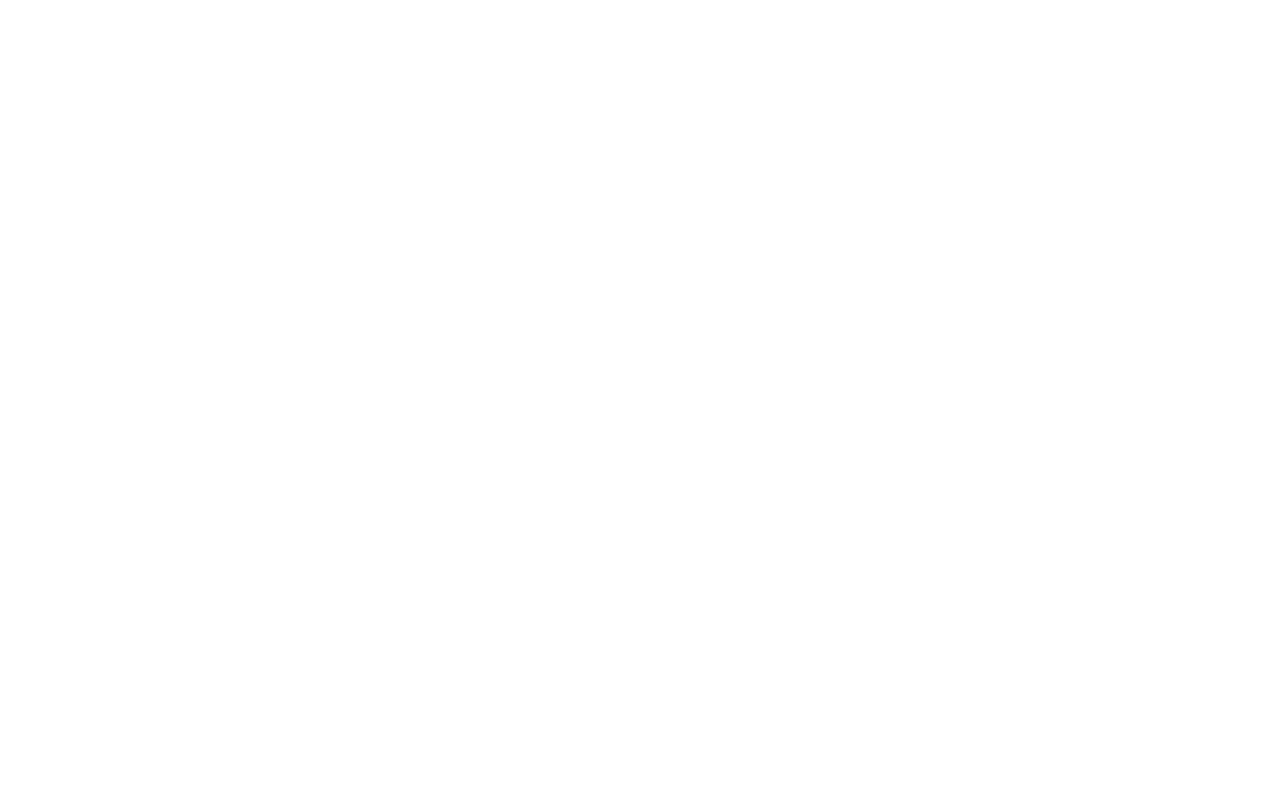
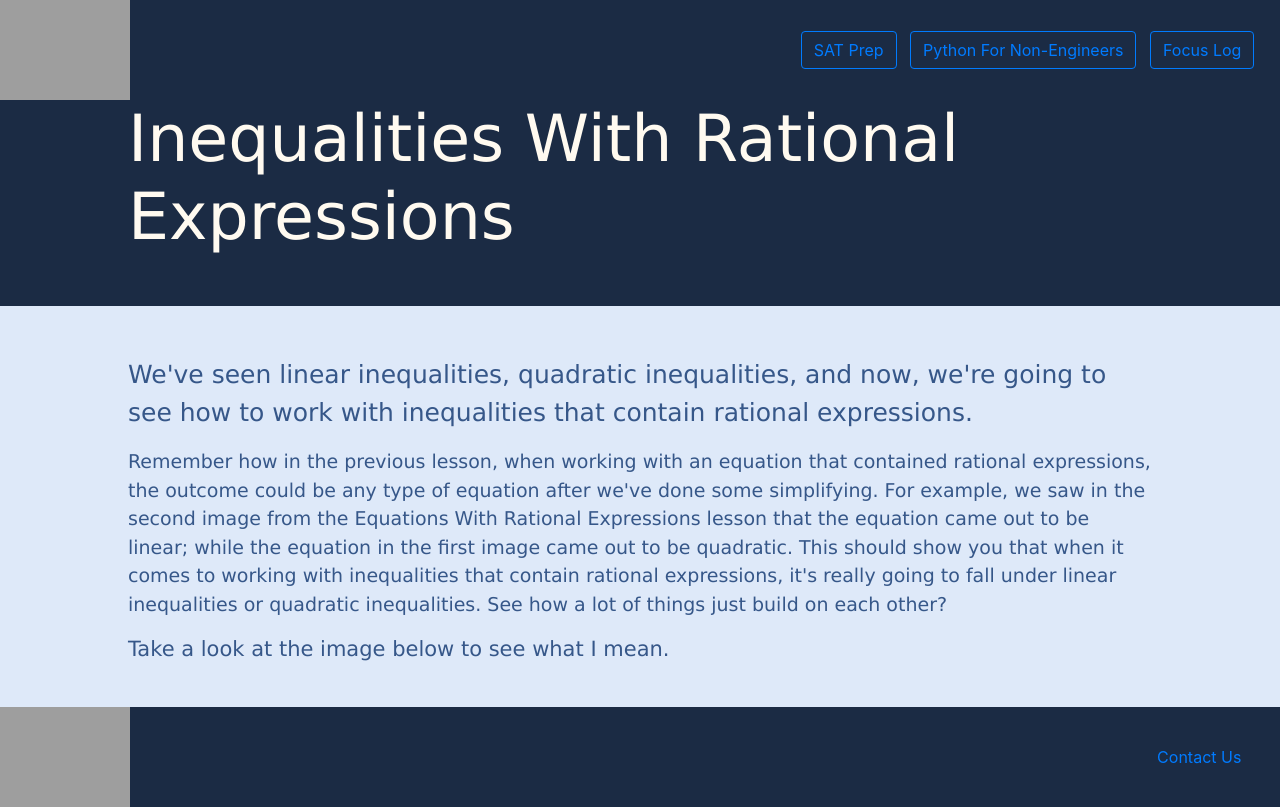
Before and after one commit to YomenT/bluebird-teaching, a React (Create React App) app in the folder reactapp/: page /passport_to_advanced_math/inequalities_with_rational_expressions in a window 1280 px wide. Built offline with nearby package versions, Linux system fonts and the light colour scheme; grey boxes are pictures that could not be loaded.

Commit message:
Commiting local changes

```diff
--- a/reactapp/src/components/Main.js
+++ b/reactapp/src/components/Main.js
@@ -47,6 +47,7 @@ import RationalExpressions3 from './passport-to-advanced-math/RationalExpression
 import QuadraticInequalities from './passport-to-advanced-math/QuadraticInequalities'
 import ExponentialEquations from './passport-to-advanced-math/ExponentialEquations'
 import RationalExpressionsEquations from './passport-to-advanced-math/RationalExpressionsEquations'
+import RationalExpressionsInequalities from './passport-to-advanced-math/RationalExpressionsInequalities'
 
 // Python
 import Python from './Python'
@@ -105,6 +106,7 @@ const Main = () => {
       <Route exact path='/passport_to_advanced_math/polynomials_of_higher_degree' component={PolynomialsOfHigherDegree}></Route>
       <Route exact path='/passport_to_advanced_math/exponential_equations' component={ExponentialEquations}></Route>
       <Route exact path='/passport_to_advanced_math/equations_with_rational_expressions' component={RationalExpressionsEquations}></Route>
+      <Route exact path='/passport_to_advanced_math/inequalities_with_rational_expressions' component={RationalExpressionsInequalities}></Route>
 
       {/* Python */}
       <Route exact path='/python' component={Python}></Route>
--- a/reactapp/src/components/SatPrepLinkOutline.js
+++ b/reactapp/src/components/SatPrepLinkOutline.js
@@ -58,6 +58,7 @@ class SatPrepLinkOutline extends React.Component {
                             <li><Link to="/passport_to_advanced_math/quadratic_graphical_analysis_part2" style={{ color: "#365789" }} onMouseOver={this.changeLinkColorEnter} onMouseOut={this.changeLinkColorLeave}>Part 2</Link></li>
                         </ul>
                     <li><Link to="passport_to_advanced_math/quadratics_closer_look" style={{ color: "#365789" }} onMouseOver={this.changeLinkColorEnter} onMouseOut={this.changeLinkColorLeave}>Closer Look at Quadratic Functions</Link></li>
+                    <li><Link to="passport_to_advanced_math/quadratic_inequalities" style={{ color: "#365789" }} onMouseOver={this.changeLinkColorEnter} onMouseOut={this.changeLinkColorLeave}>Quadratic Inequalities</Link></li>
                     <li>Rational Expressions</li>
                         <ul className="list-medium">
                             <li><Link to="/passport_to_advanced_math/rational_expressions_part1" style={{ color: "#365789" }} onMouseOver={this.changeLinkColorEnter} onMouseOut={this.changeLinkColorLeave}>Part 1</Link></li>
@@ -65,7 +66,7 @@ class SatPrepLinkOutline extends React.Component {
                             <li><Link to="passport_to_advanced_math/rational_expressions_part3" style={{ color: "#365789" }} onMouseOver={this.changeLinkColorEnter} onMouseOut={this.changeLinkColorLeave}>Part 3</Link></li>
                         </ul>
                         <li><Link to="passport_to_advanced_math/equations_with_rational_expressions" style={{ color: "#365789" }} onMouseOver={this.changeLinkColorEnter} onMouseOut={this.changeLinkColorLeave}>Equations With Rational Expressions</Link></li>
-                    <li><Link to="passport_to_advanced_math/quadratic_inequalities" style={{ color: "#365789" }} onMouseOver={this.changeLinkColorEnter} onMouseOut={this.changeLinkColorLeave}>Quadratic Inequalities</Link></li>
+                        <li><Link to="passport_to_advanced_math/inequalities_with_rational_expressions" style={{ color: "#365789" }} onMouseOver={this.changeLinkColorEnter} onMouseOut={this.changeLinkColorLeave}>Inequalities With Rational Expressions</Link></li>
                     <li><Link to="passport_to_advanced_math/polynomials_of_higher_degree" style={{ color: "#365789" }} onMouseOver={this.changeLinkColorEnter} onMouseOut={this.changeLinkColorLeave}>Polynomials of Higher Degree</Link></li>
                     <li>Exponent Rules</li>
                         <ul className="list-medium">
--- /dev/null
+++ b/reactapp/src/components/passport-to-advanced-math/RationalExpressionsInequalities.js
@@ -0,0 +1,43 @@
+import React from "react";
+
+import Logo from '../Logo'
+import Footer from '../Footer'
+
+class RationalExpressionsInequalities extends React.Component {
+
+    render() {
+        return (
+            <div>
+
+                <Logo />
+                <div className='bodyDiv'>
+                    <h2 style={{ paddingBottom: "25px" }}>Inequalities With Rational Expressions</h2>
+                </div>
+
+                <div className="aboutBodyDiv">
+
+                    <p className="p-body" style={{ paddingTop: "25px" }}>
+                        We've seen linear inequalities, quadratic inequalities, and now, we're going to see how to work with inequalities that contain rational expressions.
+                    </p>
+
+                    <p className="p-body-small">
+                        Remember how in the previous lesson, when working with an equation that contained rational expressions, the outcome could be any type of
+                        equation after we've done some simplifying.  For example, we saw in the second image from the Equations With Rational Expressions lesson that the
+                        equation came out to be linear; while the equation in the first image came out to be quadratic.  This should show you that when it comes to working
+                        with inequalities that contain rational expressions, it's really going to fall under linear inequalities or quadratic inequalities.  See how a lot
+                        of things just build on each other?
+                    </p>
+
+                    <p className="p-body-medium">
+                        Take a look at the image below to see what I mean.
+                    </p>
+
+                </div>
+
+            <Footer />
+            </div>
+        )
+    }
+}
+
+export default RationalExpressionsInequalities
```
